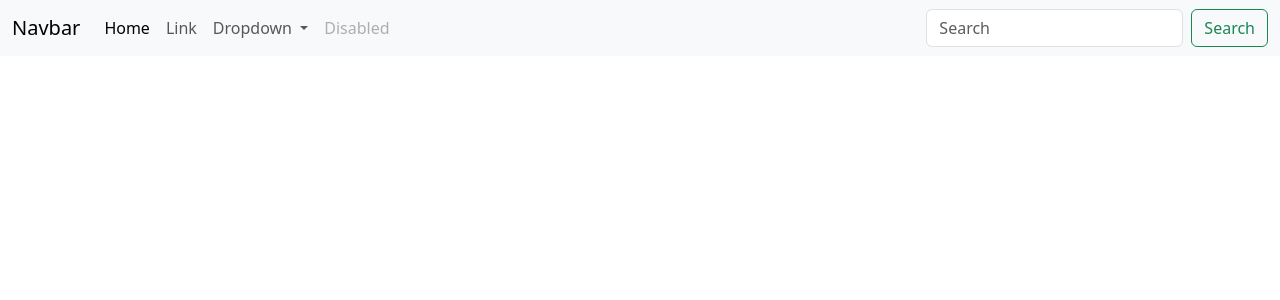
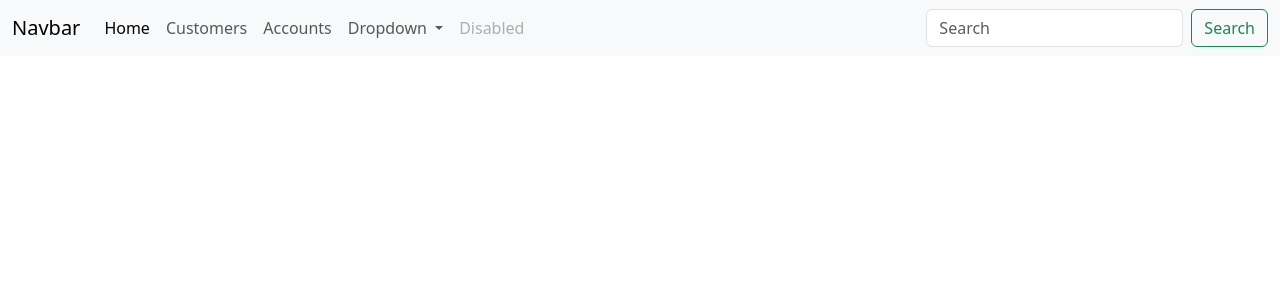
Before and after one commit to BambaDeme/bank-account-app, an Angular app in the folder angular-front/: page / in a window 1280 px wide. Shown: the top 300 px of the page. Built offline with nearby package versions, Linux system fonts and the light colour scheme.

Commit message:
add routes

```diff
--- a/angular-front/src/app/app.component.html
+++ b/angular-front/src/app/app.component.html
@@ -10,7 +10,11 @@
           <a class="nav-link active" aria-current="page" href="#">Home</a>
         </li>
         <li class="nav-item">
-          <a class="nav-link" href="#">Link</a>
+          <a class="nav-link" routerLink="/customers" routerLinkActive="active">Customers</a>
+        </li>
+
+        <li class="nav-item">
+          <a class="nav-link" routerLink="/accounts" routerLinkActive="active">Accounts</a>
         </li>
         <li class="nav-item dropdown">
           <a class="nav-link dropdown-toggle" href="#" id="navbarDropdown" role="button" data-bs-toggle="dropdown" aria-expanded="false">
--- a/angular-front/src/app/app.routes.ts
+++ b/angular-front/src/app/app.routes.ts
@@ -3,6 +3,6 @@ import { AccountsComponent } from './accounts/accounts.component';
 import { CustomersComponent } from './customers/customers.component';
 
 export const routes: Routes = [
-    {path: "customers", component:CustomersComponent},
-    {path: "accounts", component:AccountsComponent}
+    {path: 'customers', component: CustomersComponent},
+    {path: 'accounts', component: AccountsComponent}
 ];
```
